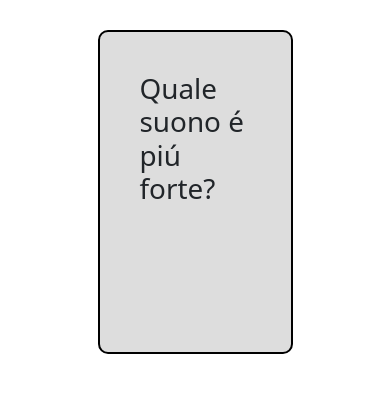
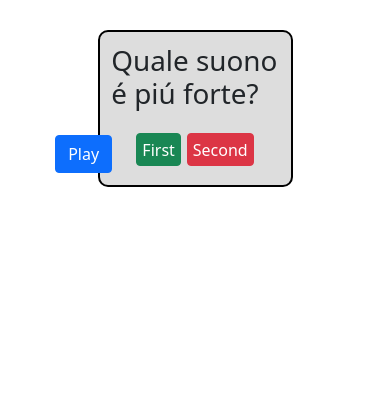
Before and after one commit to NiccoloOrlandi/PsychoacousticsWeb, a PHP site: page /test.html in a window 390 px wide; the page is wider, and only the part inside the window is pictured. Shown: the top 393 px of that part. Run offline with PHP 8.4, Linux system fonts and the light colour scheme.

Commit message:
Pulizia e css responsive nei test
Tolte linee bianche e indentati gli html dei test.
Usate percentuali invece dei rem nel css.

```diff
--- a/test.css
+++ b/test.css
@@ -1,34 +1,29 @@
 .btn-success{
-
-
-    float:left;
-    margin-top: 2rem;
-    margin-left:20rem;
-    padding: 1rem;
-    padding-left: 1.4rem;
-    padding-right: 1.4rem;
+	float:left;
+	margin-top: 4%;
+	margin-left: 15%;
+	padding: 2%;
+	padding-left: 3%;
+	padding-right: 3%;
 
 }
 
 .btn-danger{
-
-   float:right;
-   margin-top: 2rem;
-   margin-right:24rem;
-   padding: 1rem;
-
-
+	float:right;
+	margin-top: 4%;
+	margin-right: 15%;
+	padding: 2%;
+	padding-left: 3%;
+	padding-right: 3%;
 }
 
 .btn-primary{
-
- margin-left: -25rem;
- margin-top:3.3rem
-
+	margin-left: -75%;
+	margin-top: 5%;
 }
 
 form {
-    padding: 40px;
+    padding: 3%;
     background: #DDD;
     border: 2px solid #000;
     width: 50%;
--- a/test.html
+++ b/test.html
@@ -1,4 +1,3 @@
-
 <!doctype html>
 <html lang="en">
 
@@ -13,15 +12,9 @@
 
     <script type="text/javascript" src="sounds.js" defer></script>
 
-
-
     <title>Hello, world!</title>
   </head>
   <body>
-
-
-    <!-- Optional JavaScript; choose one of the two! -->
-
     <!-- Option 1: Bootstrap Bundle with Popper -->
     <script src="https://cdn.jsdelivr.net/npm/bootstrap@5.1.3/dist/js/bootstrap.bundle.min.js" integrity="sha384-ka7Sk0Gln4gmtz2MlQnikT1wXgYsOg+OMhuP+IlRH9sENBO0LRn5q+8nbTov4+1p" crossorigin="anonymous"></script>
 
@@ -31,16 +24,13 @@
 
 		<p id="output"></p>
 
-     <script>
+		<script></script>
 
-     </script>
-    <!-- <button type="button" class="btn btn-primary" selector="ciao"  id="start" onclick = "prova()">Play</button> -->
 		<button type="button" class="btn btn-primary" id='start' onclick="random()" >Play</button>
 		<button type="button" class="btn btn-danger" id="no" onclick = "selectSecond()">Second</button>
 		<button type="button" class="btn btn-success" id="yes" onclick = "selectFirst()">First</button>
 
 	</form>
 
-
   </body>
 </html>
```
Also changed, not shown: freqtest.html (+8 -20 lines). Lines whose indentation alone changed are shown as unchanged.
